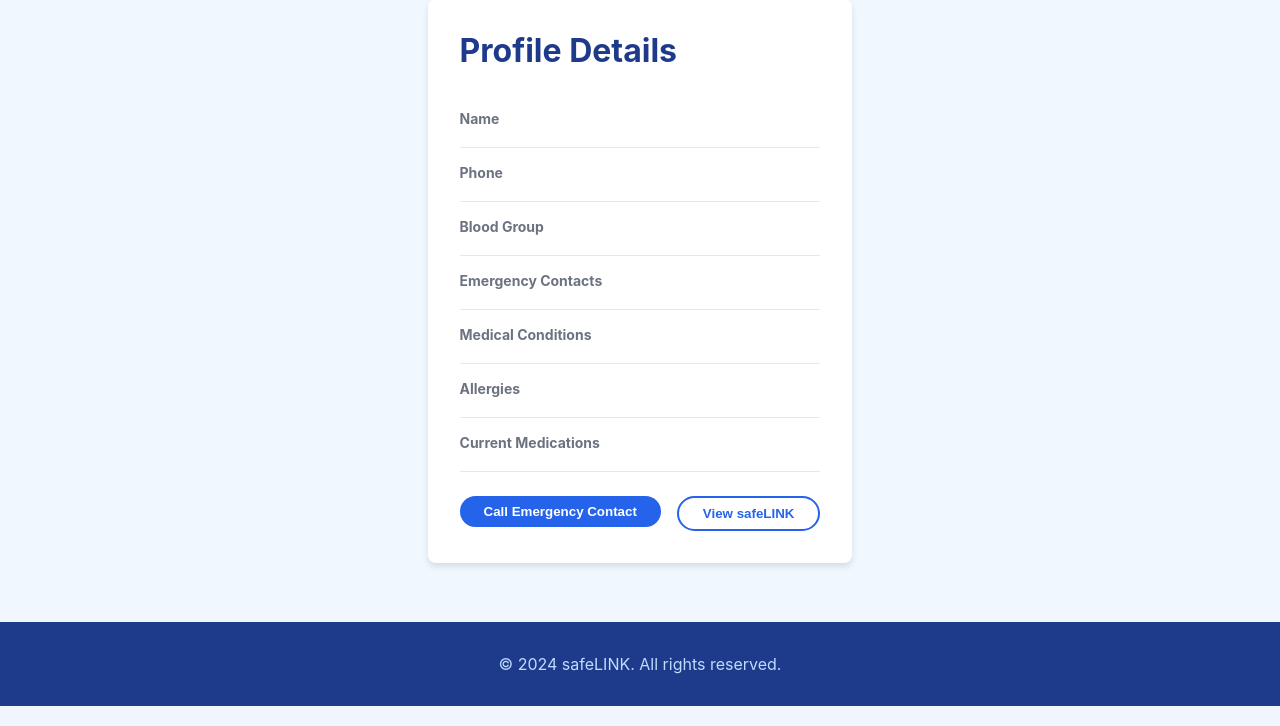
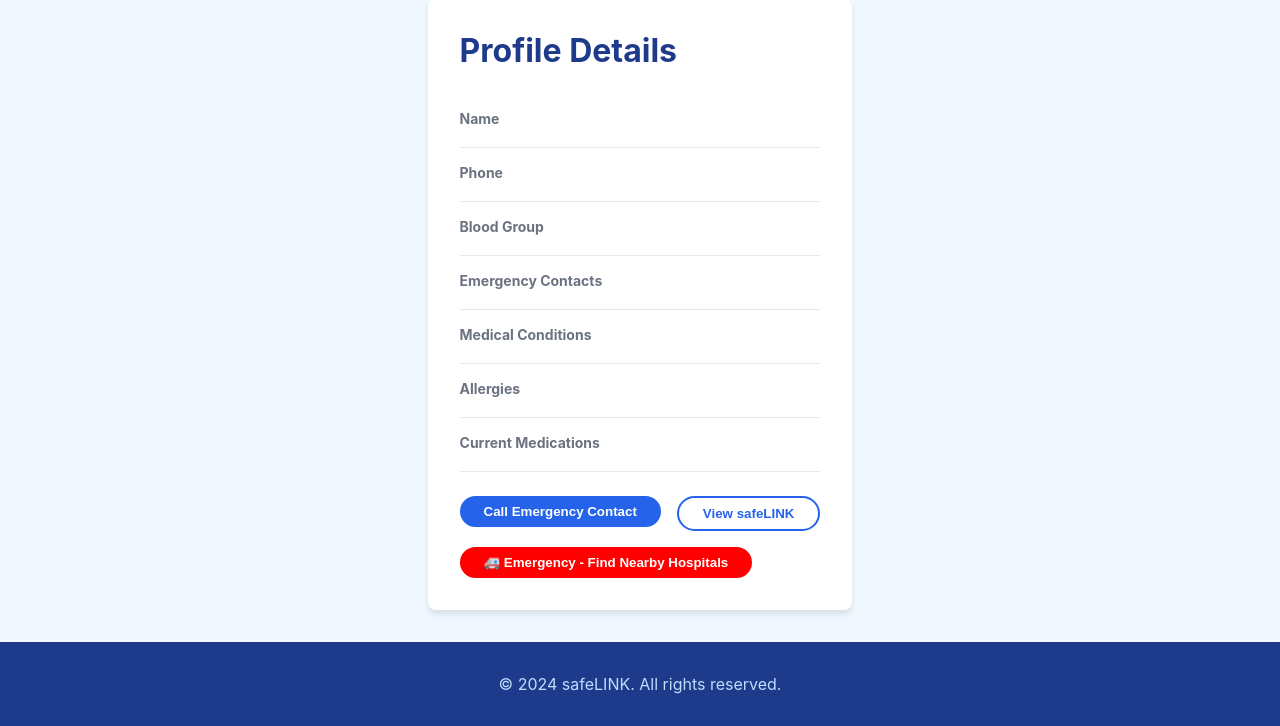
Before and after one commit to shaasshh14/Scan-To-Save, a Flask app: template templates/profile_view.html in a window 1280 px wide. Shown: the part 94-820 px from the top of the page. Run offline with Flask 3, Linux system fonts and the light colour scheme; the template is opened without the code that fills it, so the values that code supplies are empty.

Commit message:
Added emergency location feature

```diff
--- a/app.py
+++ b/app.py
@@ -1,4 +1,5 @@
 from flask import Flask, render_template, request, redirect, url_for, send_file
+from flask_pwa import PWA
 import sqlite3
 import qrcode
 import io
@@ -7,6 +8,15 @@
 from datetime import datetime
 
 app = Flask(__name__)
+
+app.config['PWA_APP_NAME'] = "Emergency QR"
+app.config['PWA_APP_DESCRIPTION'] = "Offline support for emergency QR code details"
+app.config['PWA_APP_THEME_COLOR'] = "#ffffff"
+app.config['PWA_APP_BACKGROUND_COLOR'] = "#000000"
+app.config['PWA_APP_DISPLAY'] = "standalone"
+app.config['PWA_APP_SCOPE'] = "/"
+app.config['PWA_APP_START_URL'] = "/"
+pwa = PWA(app)
 
 def init_db():
     """Initialize the SQLite database and create tables if they don't exist"""
@@ -43,6 +53,11 @@
 @app.route('/')
 def index():
     return render_template('index.html')
+
+@app.route('/service-worker.js')
+def service_worker():
+    return app.send_static_file('service-worker.js')
+
 
 @app.route('/select_template/<template_name>')
 def select_template(template_name):
--- a/templates/profile_view.html
+++ b/templates/profile_view.html
@@ -209,7 +209,12 @@
                     <button class="button button-secondary">View safeLINK</button>
                 </a>
             </div>
-
+            <!-- Emergency Button -->
+            <div style="margin-top: 1rem;">
+                <button class="button button-primary" style="background-color: red;" onclick="findNearbyHospitals()">
+                    🚑 Emergency - Find Nearby Hospitals
+                </button>
+            </div>
         </div>
     </main>
 
@@ -218,5 +223,30 @@
             <p>&copy; 2024 safeLINK. All rights reserved.</p>
         </div>
     </footer>
+
+    <script>
+        function callEmergencyContact() {
+            var contact = "{{ profile.emergency_contact }}";
+            if (contact) {
+                window.location.href = "tel:+91" + contact;
+            } else {
+                alert("Emergency contact not available.");
+            }
+        }
+        function findNearbyHospitals() {
+        if (navigator.geolocation) {
+            navigator.geolocation.getCurrentPosition(function(position) {
+                var lat = position.coords.latitude;
+                var lon = position.coords.longitude;
+                var googleMapsUrl = `https://www.google.com/maps/search/hospitals/@${lat},${lon},14z`;
+                window.open(googleMapsUrl, '_blank');
+            }, function(error) {
+                alert("Location access denied or unavailable. Please enable location services.");
+            });
+        } else {
+            alert("Geolocation is not supported by this browser.");
+        }
+    }
+    </script>
 </body>
 </html>
```
Also changed, not shown: templates/index.html (+16 -0 lines).
